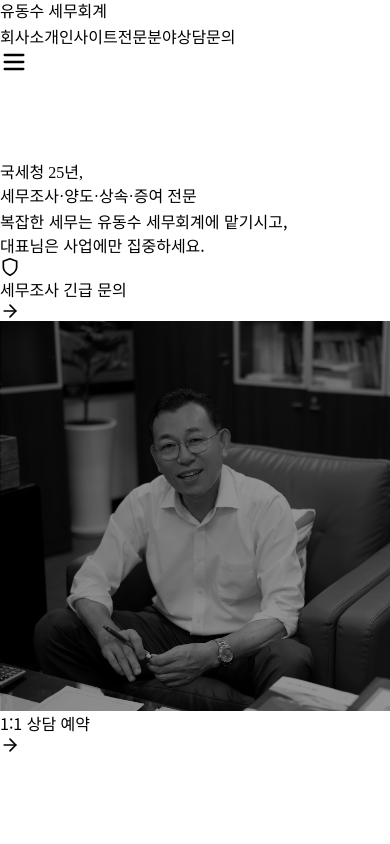
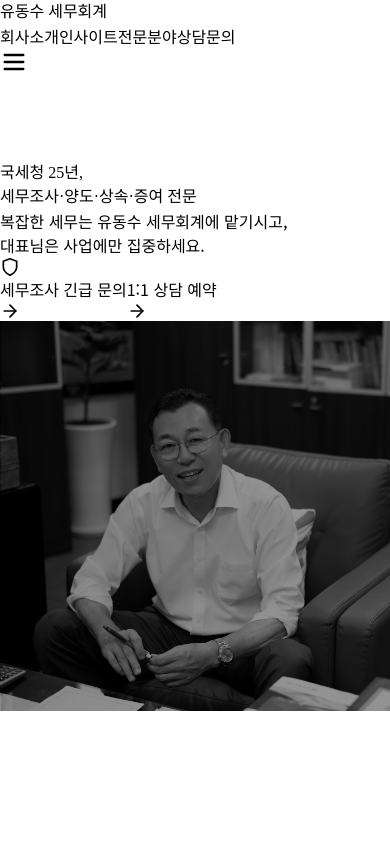
Before and after one commit to letyouweb/tax-template, a React (Vite) app: page / in a window 390 px wide. Shown: the top 844 px of the page. Built offline with nearby package versions, Linux system fonts and the light colour scheme.

Commit message:
스크롤 헤더(흰배경 전환) + Hero 하단바 제거 + 버튼 통합 + Vercel 권한 문제 해결

```diff
--- a/package.json
+++ b/package.json
@@ -4,9 +4,9 @@
   "version": "1.0.0",
   "type": "module",
   "scripts": {
-    "dev": "vite",
-    "build": "vite build",
-    "preview": "vite preview"
+    "dev": "npx vite",
+    "build": "npx vite build",
+    "preview": "npx vite preview"
   },
   "dependencies": {
     "react": "^18.2.0",
--- a/src/TaxFirmLanding.jsx
+++ b/src/TaxFirmLanding.jsx
@@ -7,8 +7,9 @@ const PremiumTaxFirm = () => {
 
   useEffect(() => {
     const handleScroll = () => {
-      setIsScrolled(window.scrollY > 50);
+      setIsScrolled(window.scrollY > 10);
     };
+    handleScroll();
     window.addEventListener('scroll', handleScroll);
     return () => window.removeEventListener('scroll', handleScroll);
   }, []);
@@ -34,22 +35,32 @@ const PremiumTaxFirm = () => {
         }
       `}</style>
 
-      {/* 네비게이션 */}
-      <nav className={`fixed w-full z-50 transition-all duration-300 ${isScrolled || isMobileMenuOpen ? 'bg-[#1a1a1a]/95 backdrop-blur-md py-4 shadow-xl' : 'bg-transparent py-6'}`}>
+      {/* 네비게이션 - 스크롤 시 흰색 배경 전환 */}
+      <nav className={`fixed w-full z-50 transition-all duration-300 ${
+        isScrolled
+          ? 'bg-white shadow-md py-4'
+          : 'bg-transparent py-6'
+      }`}>
         <div className="container mx-auto px-6 flex justify-between items-center">
-          <div className="text-white font-serif text-2xl tracking-wide font-bold z-50">
+          <div className={`font-serif text-xl md:text-2xl tracking-tight font-bold z-50 transition-colors duration-300 ${
+            isScrolled ? 'text-slate-900' : 'text-white'
+          }`}>
             유동수 세무회계
           </div>
 
-          <div className="hidden md:flex items-center space-x-12">
+          <div className="hidden md:flex items-center space-x-10">
             {['회사소개', '인사이트', '전문분야', '상담문의'].map((item) => (
-              <a key={item} href="#" className="text-sm font-light text-slate-300 hover:text-amber-400 transition-colors tracking-wide">
+              <a key={item} href="#" className={`text-sm font-medium transition-colors tracking-wide ${
+                isScrolled
+                  ? 'text-slate-700 hover:text-amber-500'
+                  : 'text-slate-100 hover:text-amber-400'
+              }`}>
                 {item}
               </a>
             ))}
           </div>
 
-          <button className="md:hidden text-white z-50" onClick={() => setIsMobileMenuOpen(!isMobileMenuOpen)}>
+          <button className={`md:hidden z-50 transition-colors ${isScrolled ? 'text-slate-900' : 'text-white'}`} onClick={() => setIsMobileMenuOpen(!isMobileMenuOpen)}>
             {isMobileMenuOpen ? <X size={28} /> : <Menu size={28} />}
           </button>
         </div>
@@ -70,10 +81,14 @@ const PremiumTaxFirm = () => {
                 대표님은 사업에만 집중하세요.
               </p>
 
-              <div className="pt-6">
-                <button className="px-10 py-4 bg-amber-600 text-white rounded-sm hover:bg-amber-500 transition-all flex items-center justify-center gap-3 shadow-lg group">
+              <div className="pt-6 flex flex-col sm:flex-row gap-4">
+                <button className="px-8 py-4 bg-amber-600 text-white rounded-sm hover:bg-amber-500 transition-all flex items-center justify-center gap-3 shadow-lg group">
                   <Shield size={20} />
                   <span className="font-medium tracking-wide text-lg">세무조사 긴급 문의</span>
+                  <ArrowRight size={20} className="group-hover:translate-x-1 transition-transform" />
+                </button>
+                <button className="px-8 py-4 border-2 border-amber-500 text-amber-400 rounded-sm hover:bg-amber-500 hover:text-white transition-all flex items-center justify-center gap-3 group">
+                  <span className="font-medium tracking-wide text-lg">1:1 상담 예약</span>
                   <ArrowRight size={20} className="group-hover:translate-x-1 transition-transform" />
                 </button>
               </div>
@@ -88,16 +103,6 @@ const PremiumTaxFirm = () => {
                   className="w-full h-[420px] md:h-[520px] object-cover grayscale"
                 />
               </div>
-            </div>
-          </div>
-
-          {/* 하단 CTA 버튼 */}
-          <div className="absolute bottom-0 w-full border-t border-white/10 bg-[#111111]/90 backdrop-blur-md z-20">
-            <div className="container mx-auto px-6 py-5 flex justify-center">
-              <button className="px-12 py-4 bg-amber-600 text-white font-bold rounded-sm hover:bg-amber-500 transition-all text-lg shadow-xl flex items-center gap-3 group">
-                <span>1:1 상담 예약</span>
-                <ArrowRight size={20} className="group-hover:translate-x-1 transition-transform" />
-              </button>
             </div>
           </div>
         </section>
```
Also changed, not shown: vercel.json, 5 other files (tests, documents, lock files or other folders).
